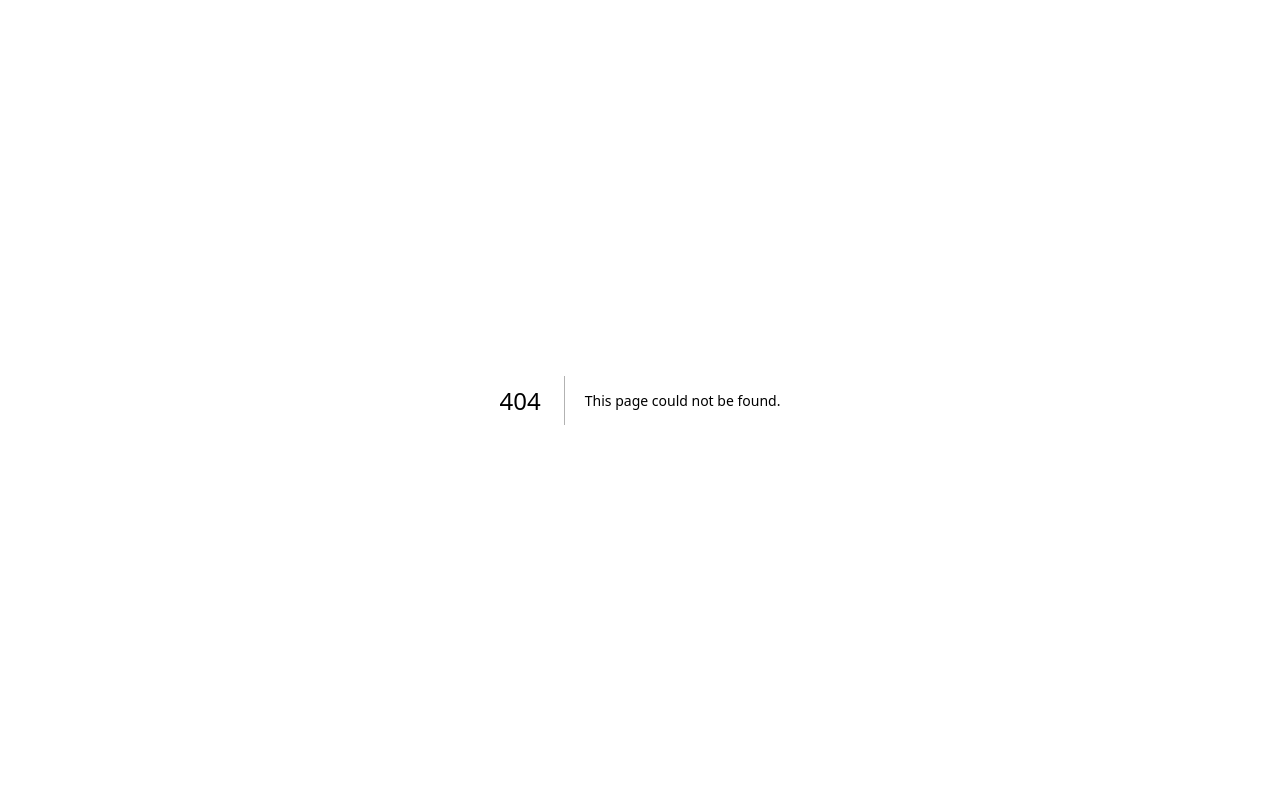
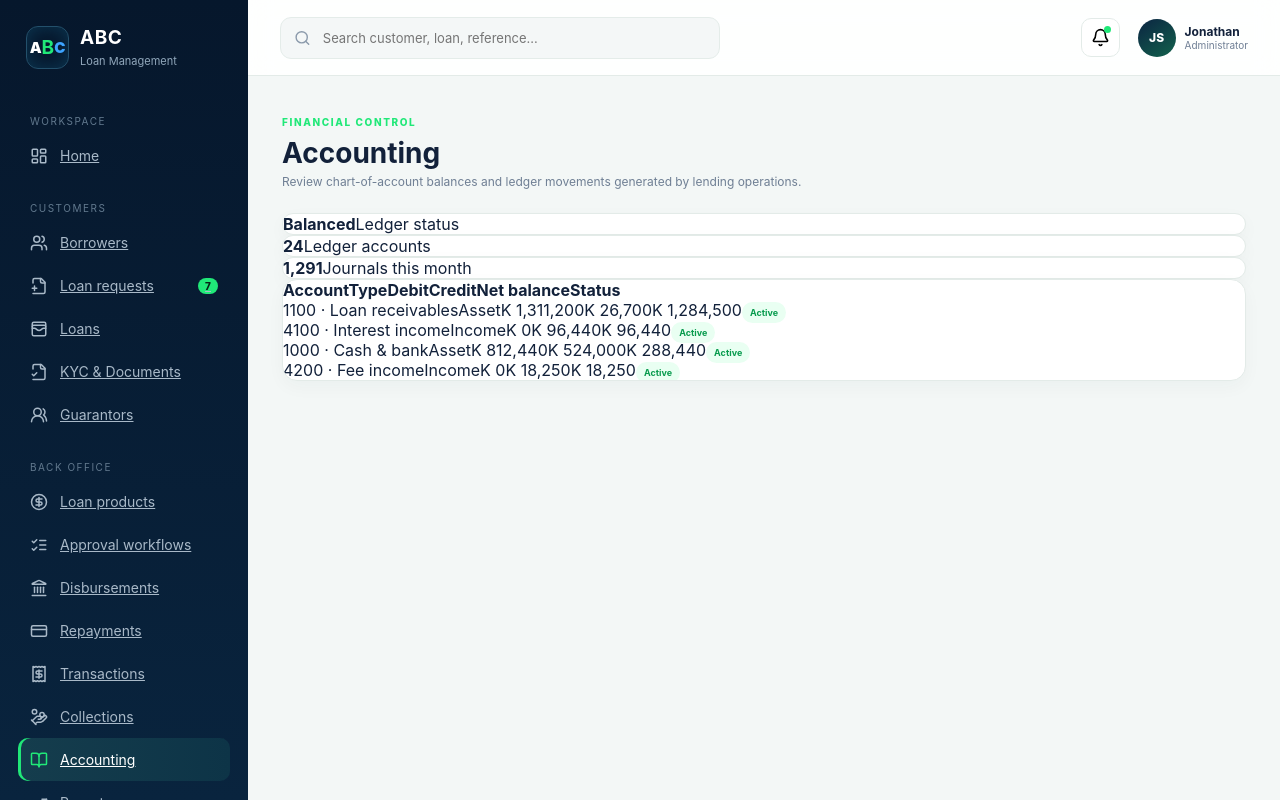
Before and after one commit to jonathansimwinga725-sudo/ABC-Loan-Management-, a Next.js app in the folder apps/web/: page /accounting in a window 1280 px wide. Before the commit this address had no page. Built offline with nearby package versions, Linux system fonts and the light colour scheme.

Commit message:
feat(web): add apps/web/app/accounting/page.tsx

```diff
--- /dev/null
+++ b/apps/web/app/accounting/page.tsx
@@ -0,0 +1,7 @@
+import ModulePage from "../../components/ModulePage";
+export default function Page(){return <ModulePage eyebrow="FINANCIAL CONTROL" title="Accounting" description="Review chart-of-account balances and ledger movements generated by lending operations." metrics={[{value:"Balanced",label:"Ledger status"},{value:"24",label:"Ledger accounts"},{value:"1,291",label:"Journals this month"}]} columns={["Account","Type","Debit","Credit","Net balance","Status"]} rows={[
+ {cells:["1100 · Loan receivables","Asset","K 1,311,200","K 26,700","K 1,284,500"],status:{label:"Active",tone:"green"}},
+ {cells:["4100 · Interest income","Income","K 0","K 96,440","K 96,440"],status:{label:"Active",tone:"green"}},
+ {cells:["1000 · Cash & bank","Asset","K 812,440","K 524,000","K 288,440"],status:{label:"Active",tone:"green"}},
+ {cells:["4200 · Fee income","Income","K 0","K 18,250","K 18,250"],status:{label:"Active",tone:"green"}}
+ ]}/>}
```
